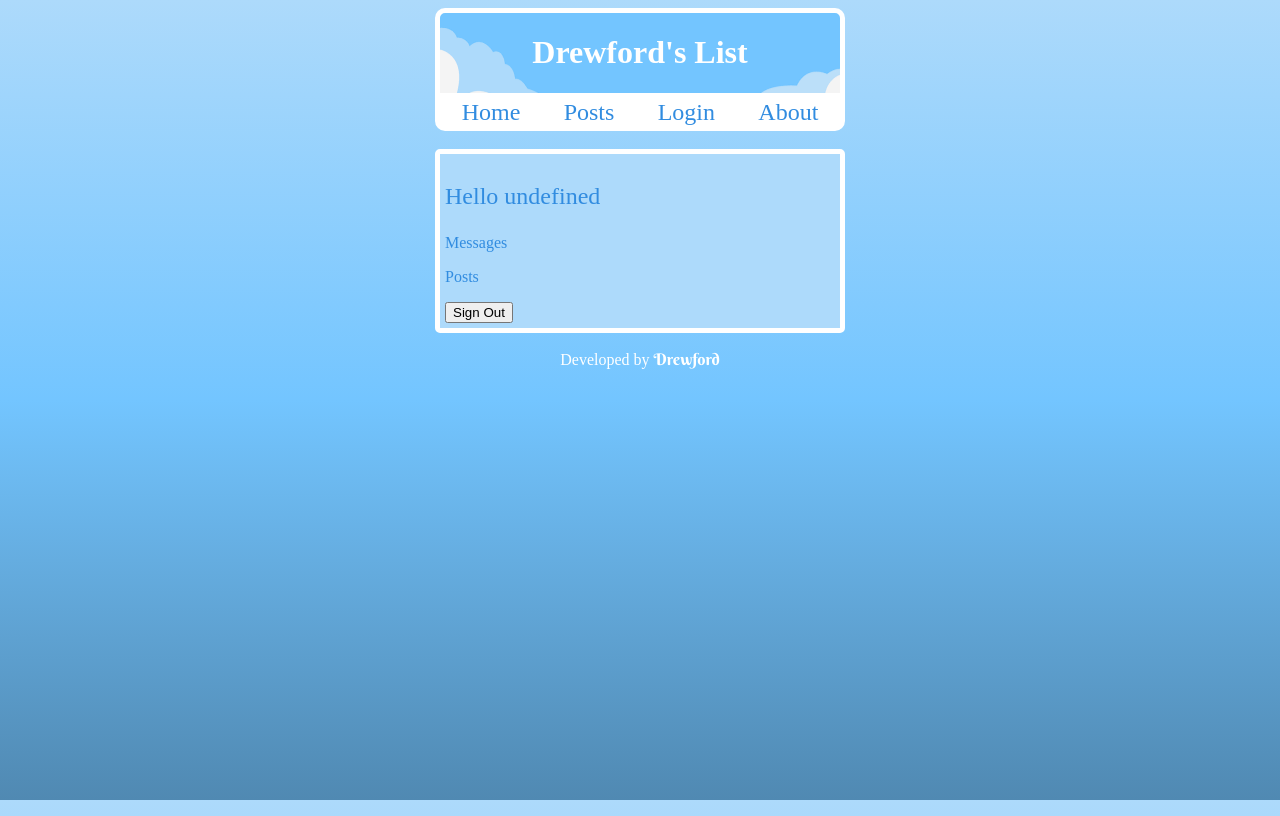
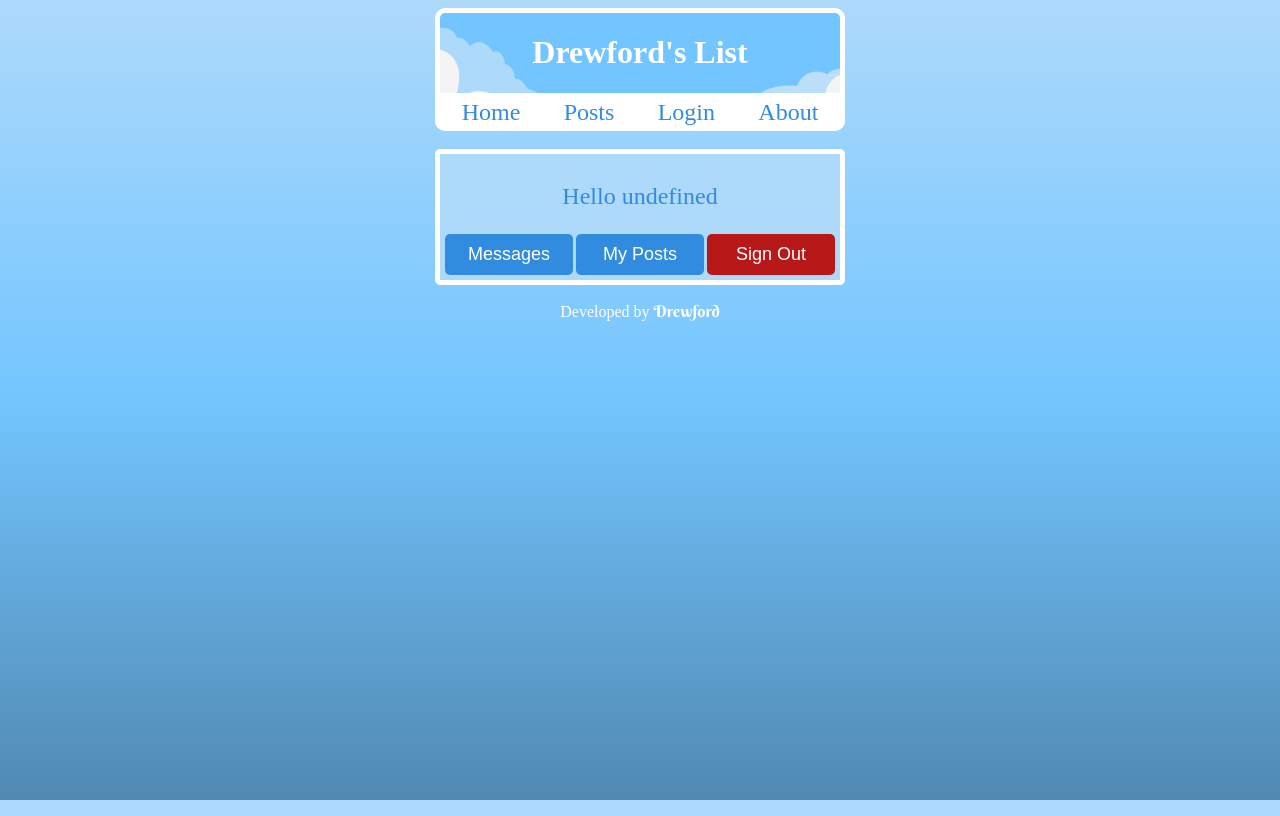
Before and after one commit to SleazyCook/project_05, a React (Create React App) app: page /profile in a window 1280 px wide. Built offline with nearby package versions, Linux system fonts and the light colour scheme; no server answers; a web font is replaced by a local one.

Commit message:
profile styling and functionality of buttons

```diff
--- a/public/style.css
+++ b/public/style.css
@@ -301,3 +301,38 @@ footer {
 #profile-container {
     text-align:left;
 }
+
+#hello-username {
+    /* border: 5px solid blue; */
+    margin-bottom: 1em;
+    text-align: center;
+}
+
+.profile-flex-container {
+    display: flex;
+    flex-direction: column;
+}
+
+.profile-toolbar {
+    display: inline-flex;
+    justify-content: space-between;
+}
+
+.profile-content {
+    background-color: white;
+}
+
+.profile-bttn {
+    font-size: 18px;
+    color: white;
+    width: 128px;
+    padding: 10px;
+    background-color:#318ce0;
+    border: none;
+    border-radius: 5px;
+    cursor: pointer;
+}
+
+#signout-bttn {
+    background-color: rgb(184, 24, 24);
+}
--- /dev/null
+++ b/src/components/Messages.js
@@ -0,0 +1,12 @@
+import React from "react";
+
+const Messages = () => {
+  // async function()
+  return (
+    <div>
+      <p>Hello</p>
+    </div>
+  )
+}
+
+export default Messages;
--- /dev/null
+++ b/src/components/MyPosts.js
@@ -0,0 +1,9 @@
+const MyPosts = () => {
+  return (
+    <div>
+      Welcome to My Posts.
+    </div>
+  )
+}
+
+export default MyPosts;
--- a/src/components/Profile.js
+++ b/src/components/Profile.js
@@ -1,9 +1,15 @@
 import React from "react";
-import { useOutletContext, useNavigate } from "react-router-dom";
+// import Messages from "/Messages"
+import { useOutletContext, useNavigate, Link } from "react-router-dom";
+import { useState } from "react";
+import Messages from "./Messages";
+import MyPosts from "./MyPosts";
 
 
 //waiting 'if token' function in app.js to work
 const Profile = () => {
+    const [toggleMessages, setToggleMessages] = useState(false);
+    const [toggleMyPosts, setToggleMyPosts] = useState(false);
     const {loggedInObj: [isLoggedIn, setIsLoggedIn]} = useOutletContext();
     const {profileObj: [currentProfile, setCurrentProfile]} = useOutletContext();
     const navigate = useNavigate();
@@ -12,14 +18,39 @@ const Profile = () => {
         localStorage.removeItem('token');
         navigate('/login')
     }
+
+    function changeToggleMessages () {
+        toggleMessages ? setToggleMessages(false) : setToggleMessages(true);
+    }
+    function changeToggleMyPosts () {
+        toggleMyPosts ? setToggleMyPosts(false) : setToggleMyPosts(true);
+    }
+
     return (
         <div id="profile-container">
-            <p className="large-welcome">
-            {`Hello ${currentProfile.username}`}
-            </p>
-            <p>Messages</p>
-            <p>Posts</p>
-            <button type="submit" onClick={logMeOut}>Sign Out</button>
+            <div id="hello-username" className="large-welcome">
+                <p> {`Hello ${currentProfile.username}`} </p>
+            </div>
+            <div className="profile-flex-container">
+                {/* Buttons for messages, posts, and sign out */}
+                <div className="profile-toolbar">
+
+                    <button onClick={changeToggleMessages} className="profile-bttn">
+                        Messages</button>
+
+                    <button type="submit" onClick={changeToggleMyPosts} className="profile-bttn">
+                        My Posts</button>
+
+                    <button type="submit" onClick={logMeOut} className="profile-bttn" id="signout-bttn">
+                        Sign Out</button>
+                </div>
+                {/* Messages and Posts appear Here */}
+                <div className="profile-content">
+                    { toggleMessages ? <Messages /> : null}
+                    { toggleMyPosts ? <MyPosts /> : null}
+                </div>
+            </div>
+
         </div>
     )
 }
```
Also changed, not shown: src/index.js (+10 -0 lines).
